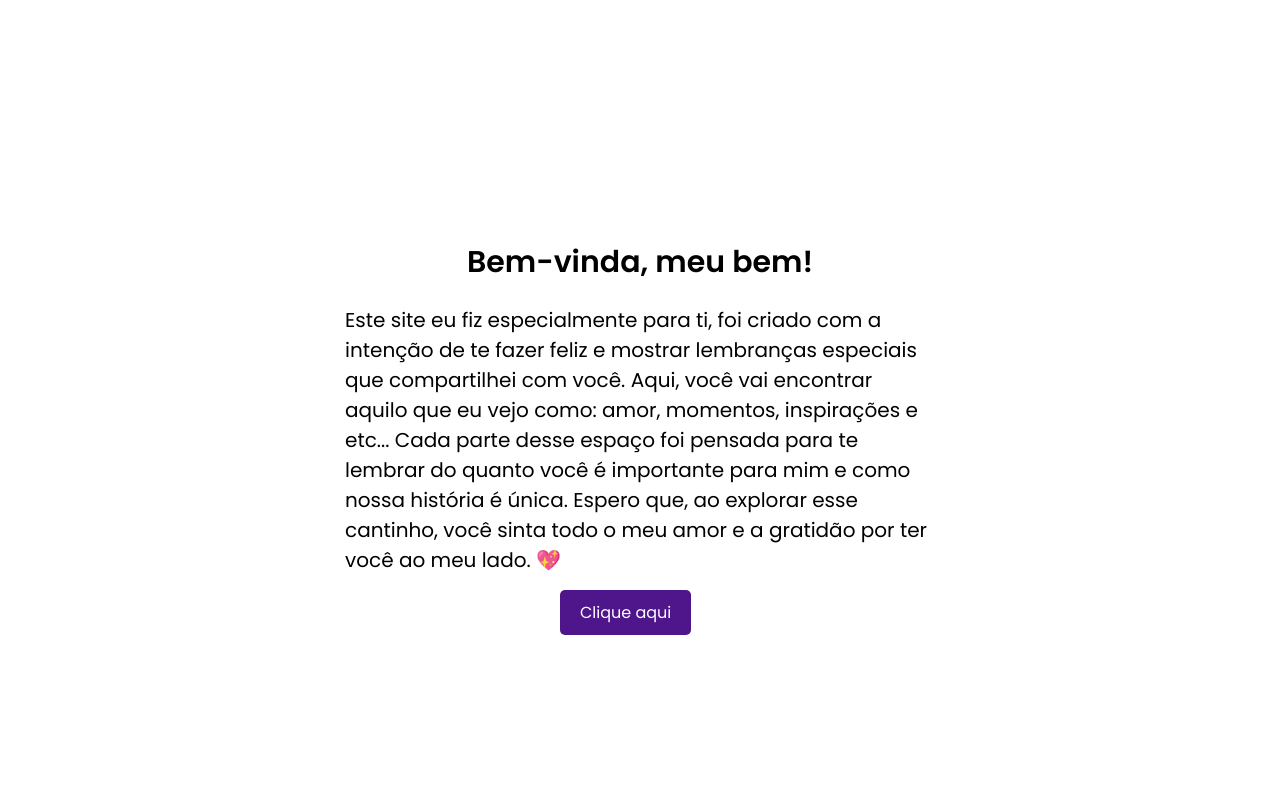
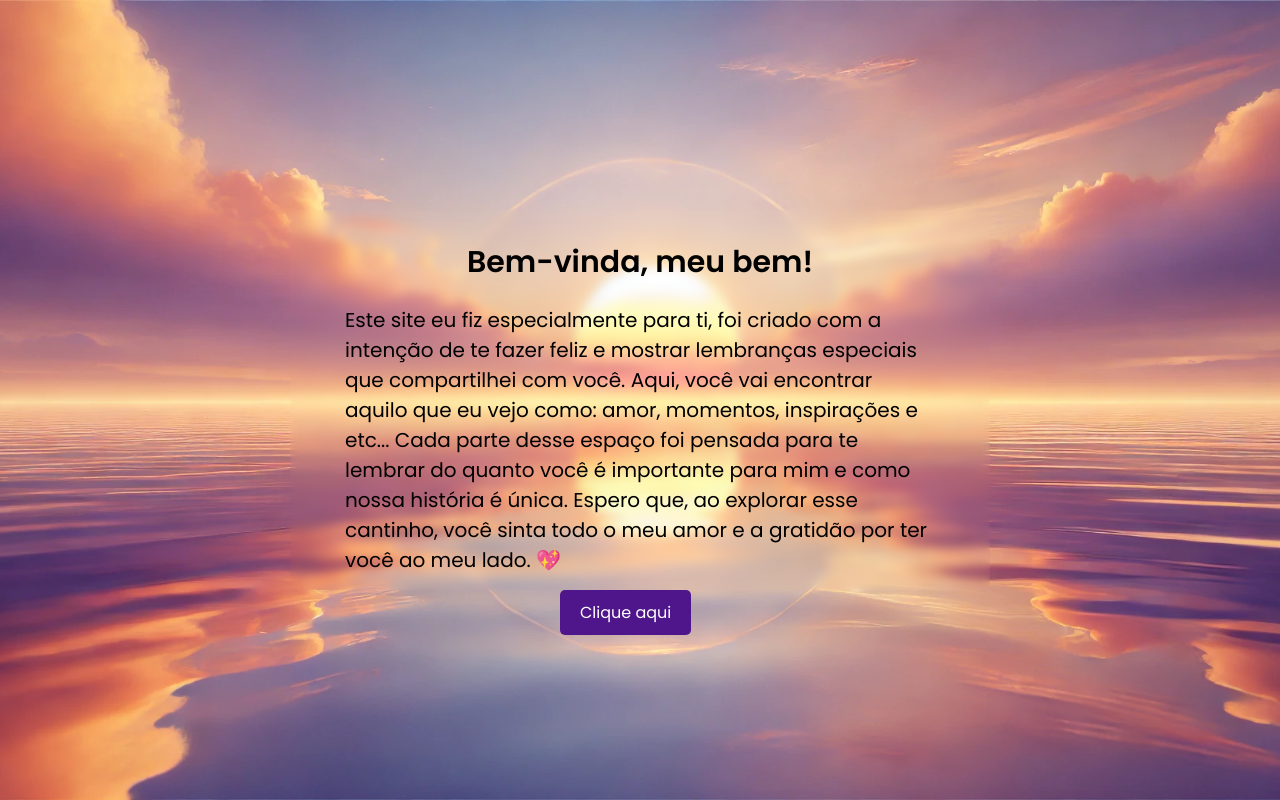
Before and after one commit to Goesxz/Redirect, a plain HTML site: page index.html in a window 1280 px wide. Drawn offline with Linux system fonts and the light colour scheme; the site is published under a folder, as on GitHub Pages, so addresses that start at the root find nothing.

Commit message:
Update styles.css

```diff
--- a/styles.css
+++ b/styles.css
@@ -7,7 +7,7 @@
 }
 
 body {
-    background: url(/img/DALL·E\ 2024-12-27\ 11.27.24\ -\ A\ serene\ and\ romantic\ sunset\ over\ a\ calm\ ocean\,\ with\ soft\ colors\ like\ light\ orange\,\ pink\,\ and\ lavender\ in\ the\ sky\,\ reflecting\ on\ the\ water.\ The\ scene\ .webp);
+    background: url(img/DALL·E\ 2024-12-27\ 11.27.24\ -\ A\ serene\ and\ romantic\ sunset\ over\ a\ calm\ ocean\,\ with\ soft\ colors\ like\ light\ orange\,\ pink\,\ and\ lavender\ in\ the\ sky\,\ reflecting\ on\ the\ water.\ The\ scene\ .webp);
     background-size: cover;
     background-position: center;
     min-height: 100vh;
```
